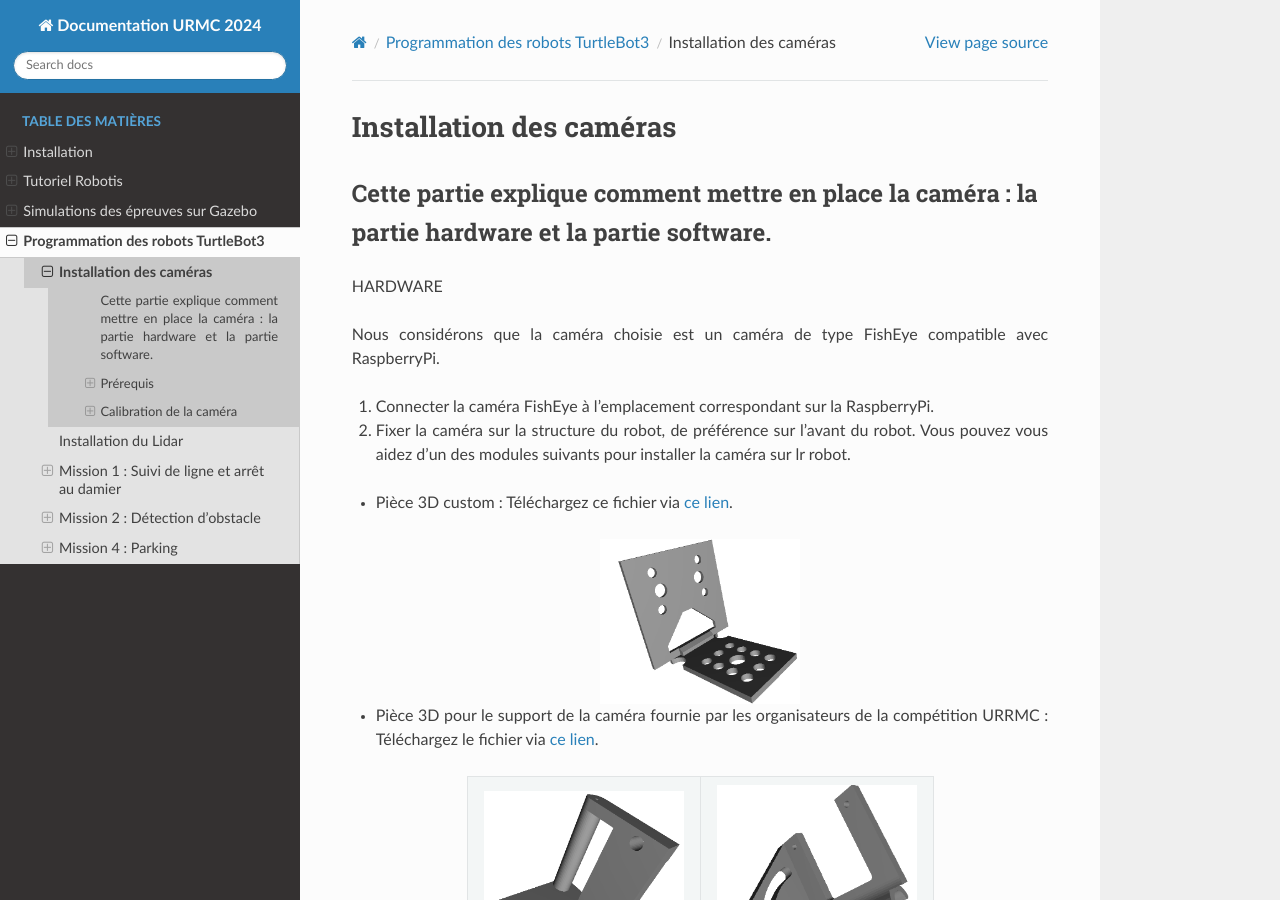
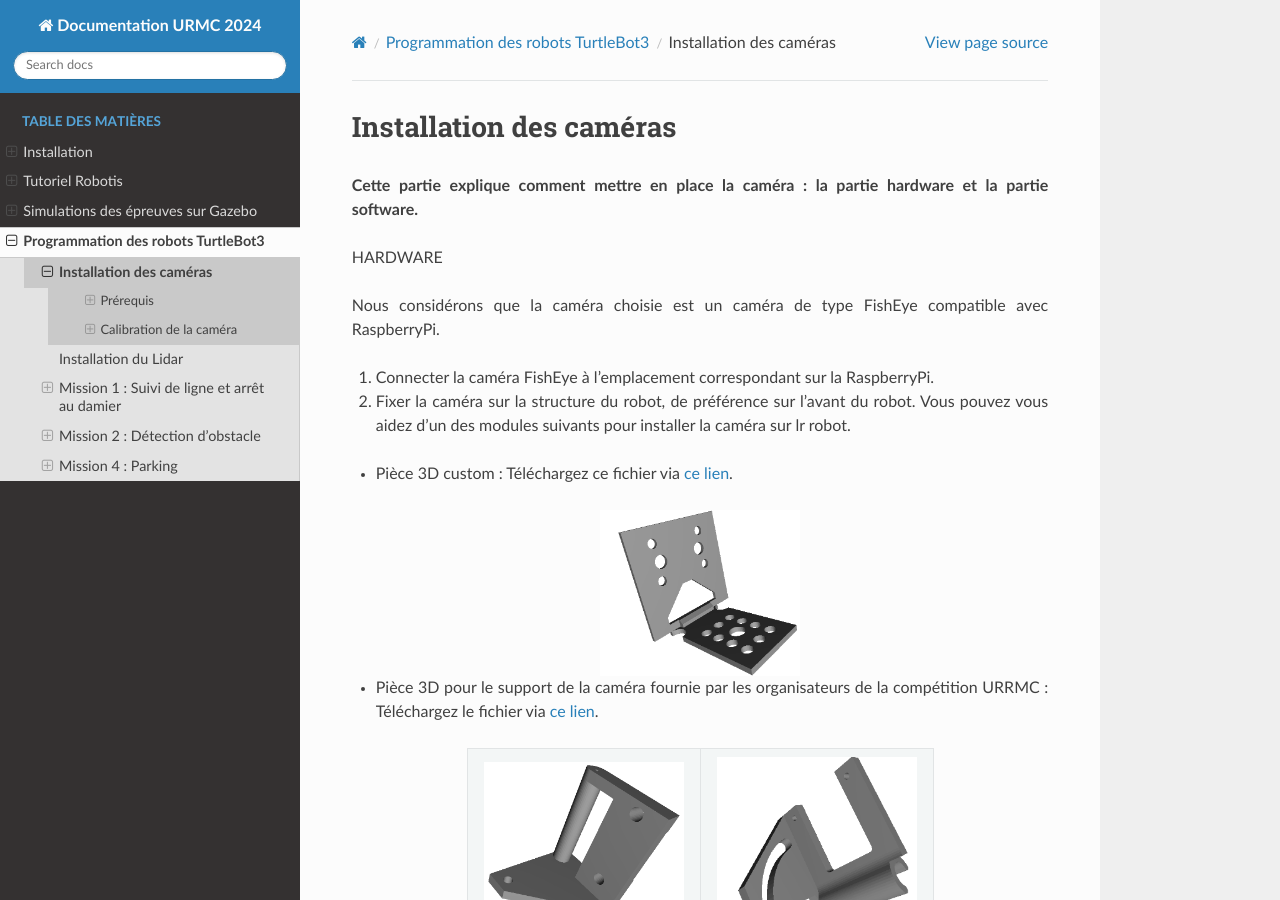
Before and after one commit to ThibaultTostain/insa-strasbourg-URRMC, a Sphinx documentation site: the page built from docs/source/turtlebot_reel/camera.rst, in a window 1280 px wide and 900 px high. Built offline with Sphinx 7.4.7 and the Read the Docs theme 3.1.0, drawn with Linux system fonts in a browser that asks for light colours.

Commit message:
Update camera.rst

```diff
--- a/docs/source/turtlebot_reel/camera.rst
+++ b/docs/source/turtlebot_reel/camera.rst
@@ -1,8 +1,7 @@
 Installation des caméras
 ========================
 
-Cette partie explique comment mettre en place la caméra : la partie hardware et la partie software.
----------------------------------------------------------------------------------------------------
+**Cette partie explique comment mettre en place la caméra : la partie hardware et la partie software.**
 
 HARDWARE
 
```
